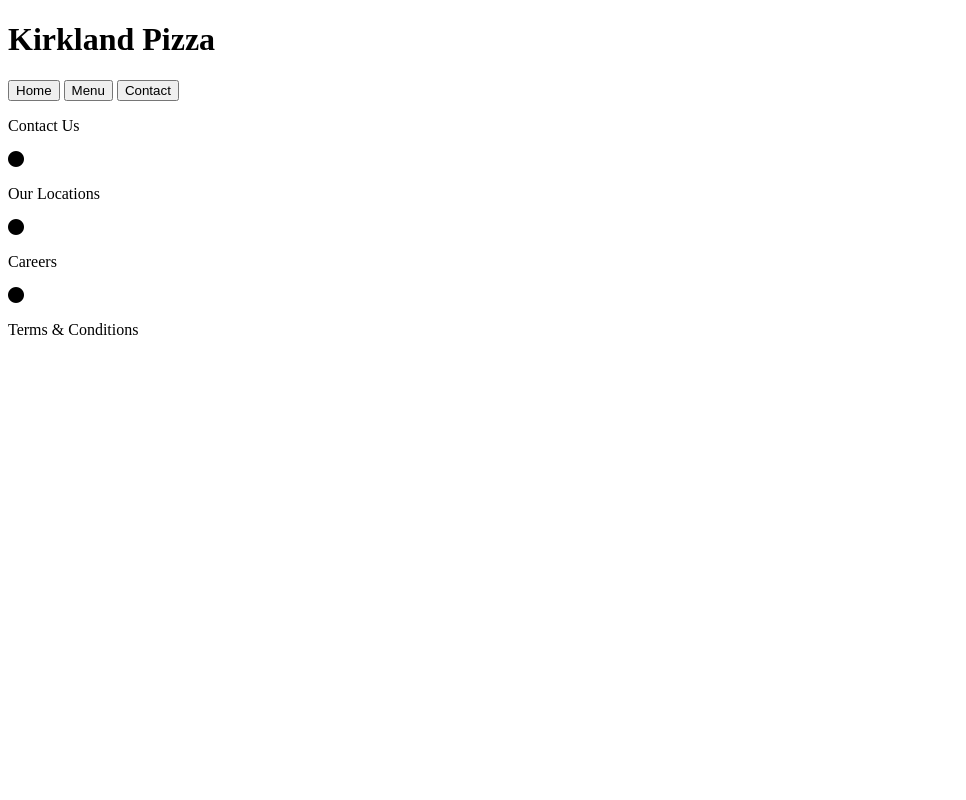
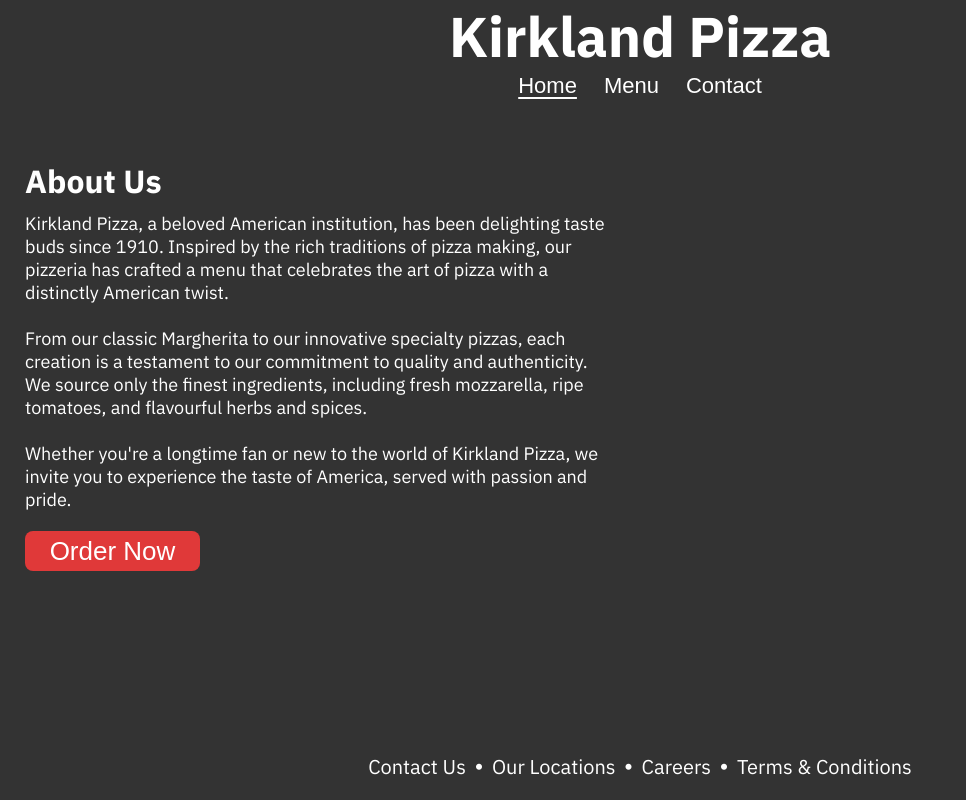
Before and after one commit to georgedickinson1/restaurant-page, a plain HTML site: page index.html in a window 1280 px wide. Shown: the whole page, without its empty margins (0-966 px from the left). Drawn offline with Linux system fonts and the light colour scheme; the site is published under a folder, as on GitHub Pages, so addresses that start at the root find nothing.

Commit message:
Fix bug in configuration file

```diff
--- a/index.html
+++ b/index.html
@@ -5,7 +5,7 @@
     <meta name="viewport" content="width=device-width, initial-scale=1.0">
     <script src="https://kit.fontawesome.com/bd95889006.js" crossorigin="anonymous"></script>
     <title>Restaurant Page</title>
-<script defer src="/main.js"></script></head>
+<script defer src="main.js"></script></head>
 <body>
     <div class="content">
         <header>
--- a/main.js
+++ b/main.js
@@ -292,7 +292,7 @@ module.exports = __webpack_require__.p + "images/the-works.png";
 /******/
 /******/ 	/* webpack/runtime/publicPath */
 /******/ 	(() => {
-/******/ 		__webpack_require__.p = "/";
+/******/ 		__webpack_require__.p = "";
 /******/ 	})();
 /******/
 /******/ 	/* webpack/runtime/jsonp chunk loading */
```
